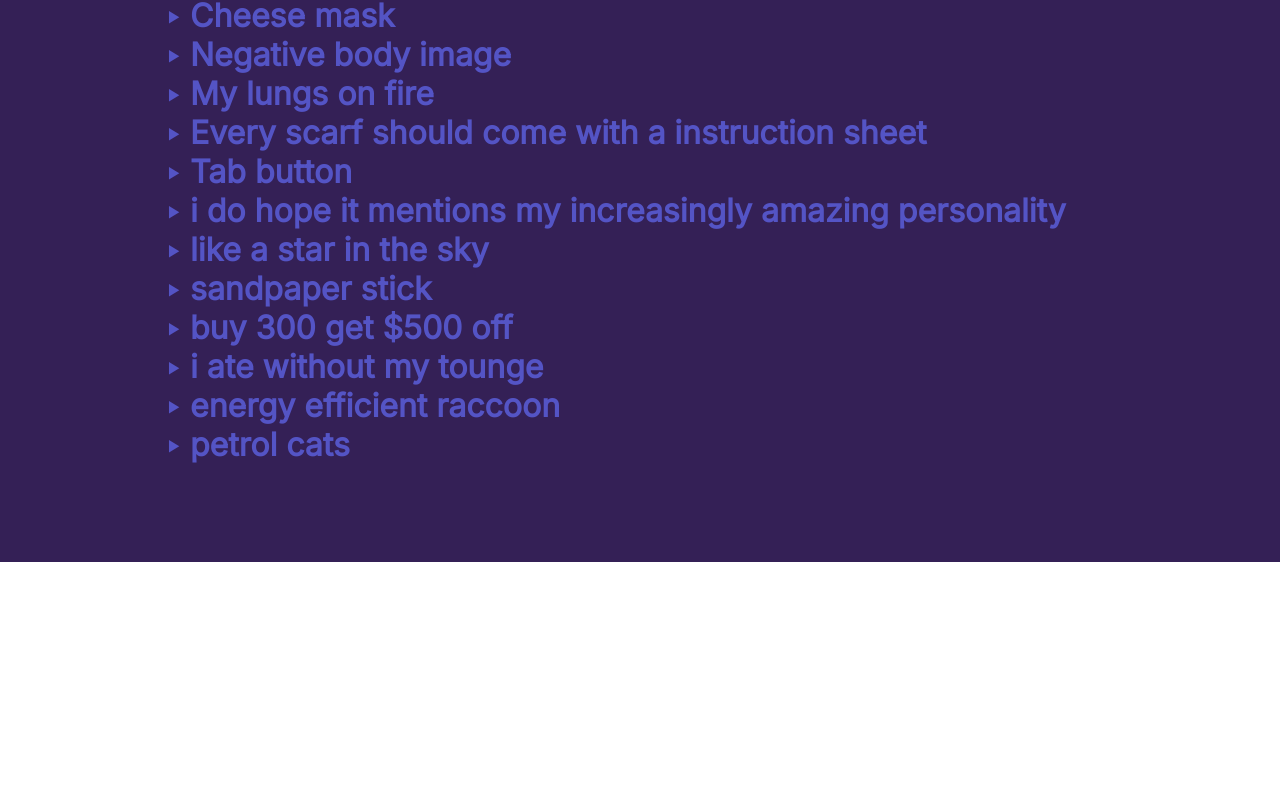
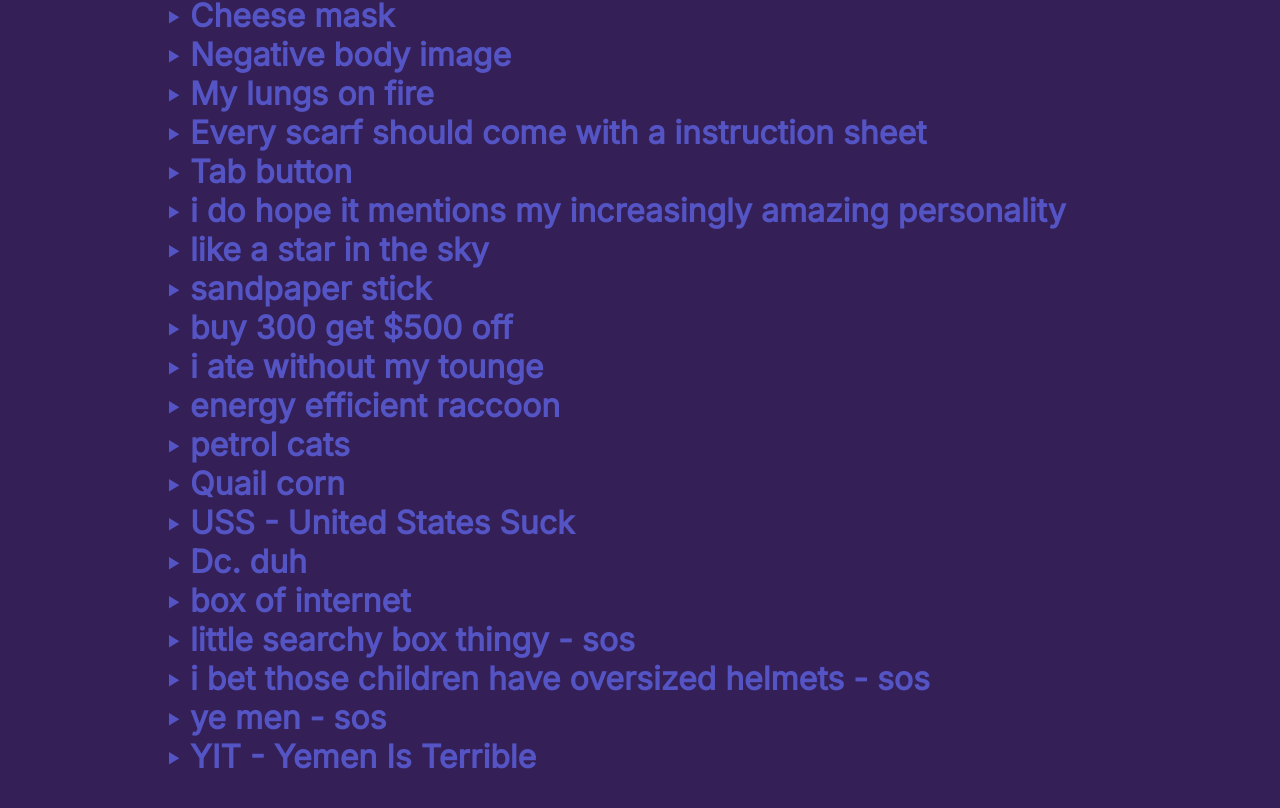
Before and after one commit to Twinklefan2/LHS-List, a plain HTML site: page list.html in a window 1280 px wide. Shown: the part 6037-6845 px from the top of the page. Before the commit the page ends 6599 px from the top, so only its background shows below. Drawn offline with Linux system fonts and the light colour scheme; a web font is replaced by a local one.

Commit message:
Update list.html

```diff
--- a/list.html
+++ b/list.html
@@ -168,6 +168,14 @@
         <li>i ate without my tounge</li>
         <li>energy efficient raccoon</li>
         <li>petrol cats</li>
+        <li>Quail corn</li>
+        <li>USS - United States Suck</li>
+        <li>Dc. duh</li>
+        <li>box of internet</li>
+        <li>little searchy box thingy - sos</li>
+        <li>i bet those children have oversized helmets - sos</li>
+        <li>ye men - sos</li>
+        <li>YIT - Yemen Is Terrible</li>
       </ul>
     </h4><br>
   </div>
```
